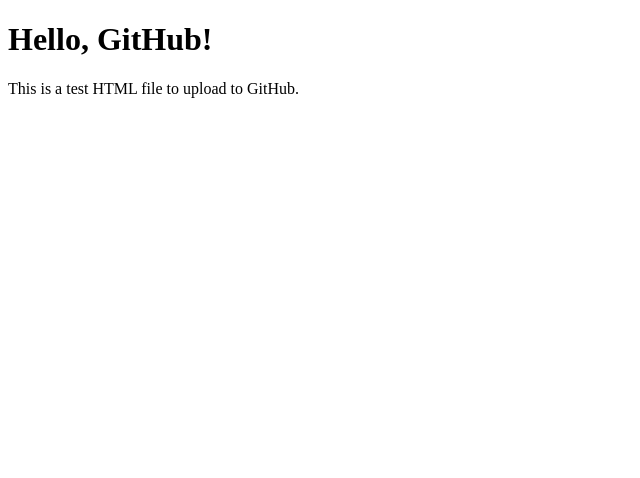
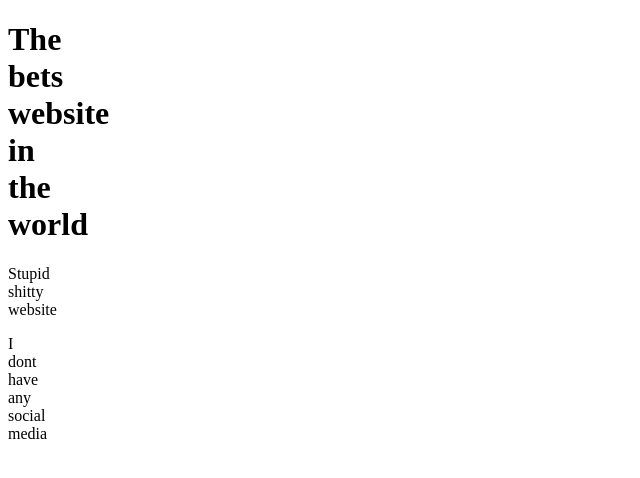
Before and after one commit to elchubinebrae/github.io, a plain HTML site: page index.html in a window 1280 px wide. Shown: the whole page, without its empty margins (0-640 px from the left). Drawn offline with Linux system fonts and the light colour scheme.

Commit message:
Add files via upload

```diff
--- a/index.html
+++ b/index.html
@@ -1,11 +1,28 @@
 <!DOCTYPE html>
 <html lang="en">
 <head>
-    <meta charset="UTF-8">
-    <title>My GitHub Test</title>
+  <meta charset="UTF-8">
+  <title>Your Japanese-themed Page</title>
+  <link rel="stylesheet" href="styles.css">
 </head>
 <body>
-    <h1>Hello, GitHub!</h1>
-    <p>This is a test HTML file to upload to GitHub.</p>
+  <div class="container">
+    <header>
+      <!-- Header content: navigation, title, etc. -->
+      <h1>The bets website in the world</h1>
+    </header>
+
+    <main>
+      <!-- Main content: Japanese garden, interactive cards, etc. -->
+      <p>Stupid shitty website</p>
+    </main>
+
+    <footer>
+      <!-- Footer content: social links, copyright, etc. -->
+      I dont have any social media
+    </footer>
+  </div>
+
+  <script src="scripts.js"></script>
 </body>
 </html>
```
